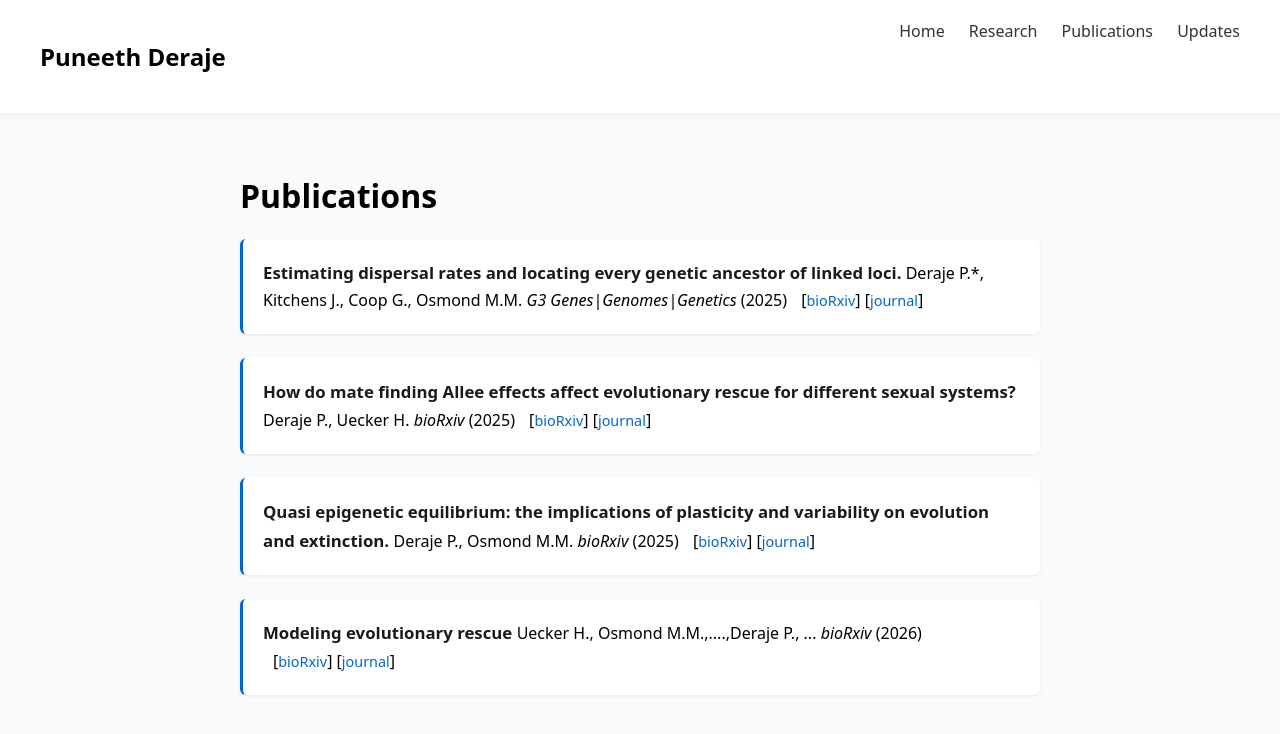
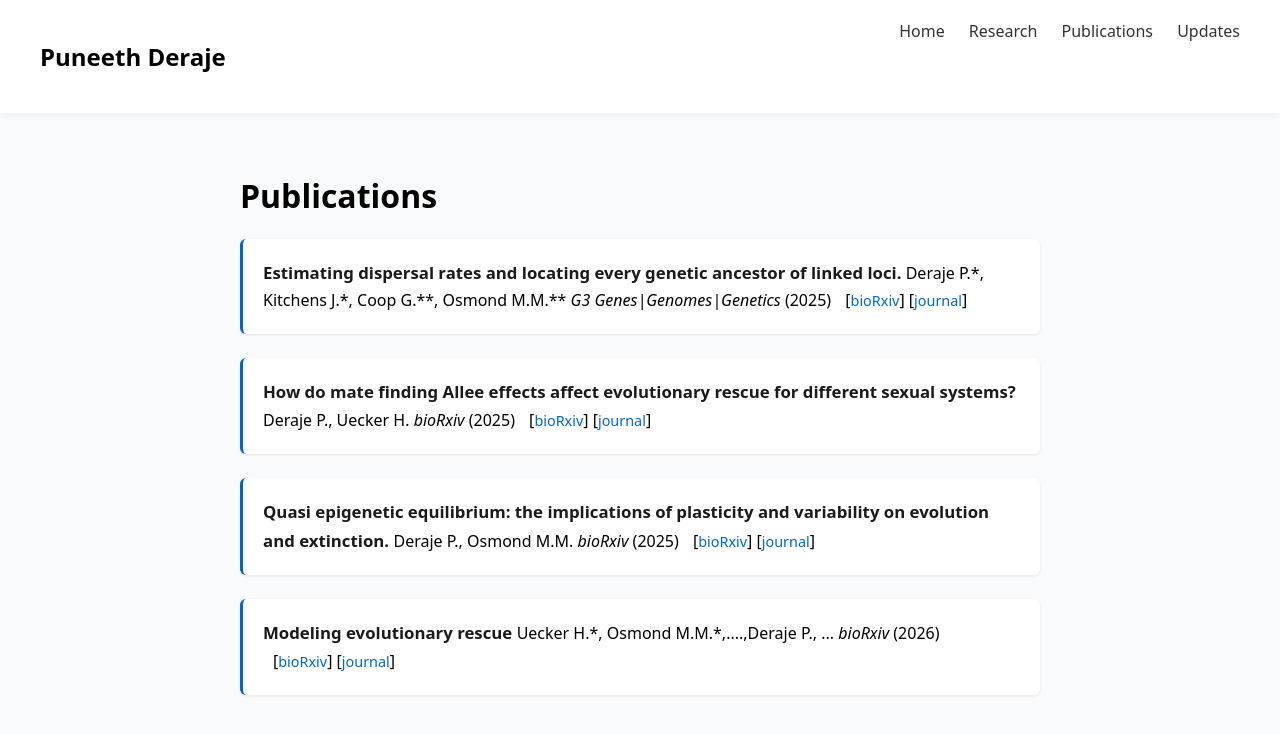
Before and after one commit to puneethderaje/puneethderaje.github.io, a Jekyll site: the page built from publications.html, in a window 1280 px wide. Shown: the top 734 px of the page. Built offline with Jekyll 4.4.1, drawn with Linux system fonts in a browser that asks for light colours.

```diff
--- a/_data/publications.yml
+++ b/_data/publications.yml
@@ -1,5 +1,5 @@
 - title: "Estimating dispersal rates and locating every genetic ancestor of linked loci."
-  authors: "Deraje P.*, Kitchens J., Coop G., Osmond M.M."
+  authors: "Deraje P.*, Kitchens J.*, Coop G.**, Osmond M.M.**"
   venue: "G3 Genes|Genomes|Genetics"
   year: 2025
   biorxiv: "https://biorxiv.org/xxxx"
@@ -20,7 +20,7 @@
   journal: "https://doi.org/yyyy"
 
 - title: "Modeling evolutionary rescue "
-  authors: "Uecker H., Osmond M.M.,....,Deraje P., ..."
+  authors: "Uecker H.*, Osmond M.M.*,....,Deraje P., ..."
   venue: "bioRxiv"
   year: 2026
   biorxiv: "https://biorxiv.org/yyyy"
```
